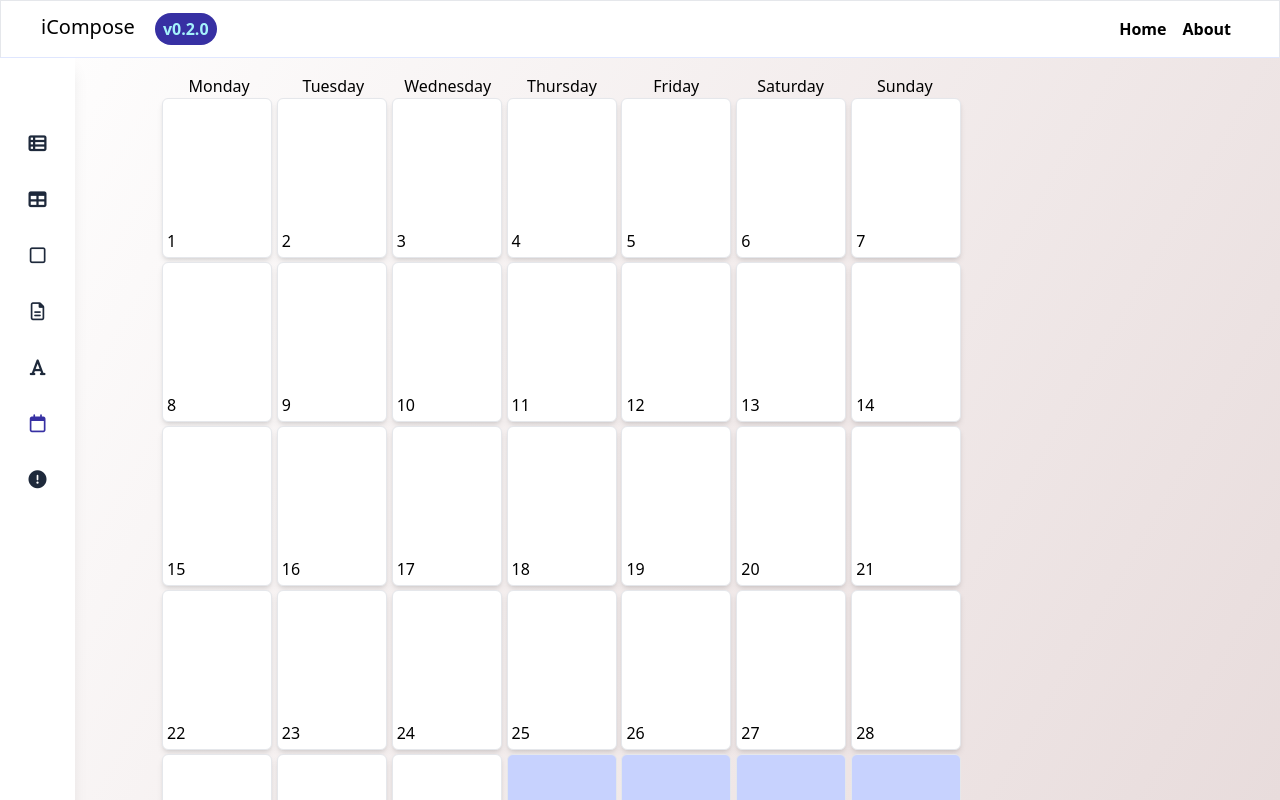
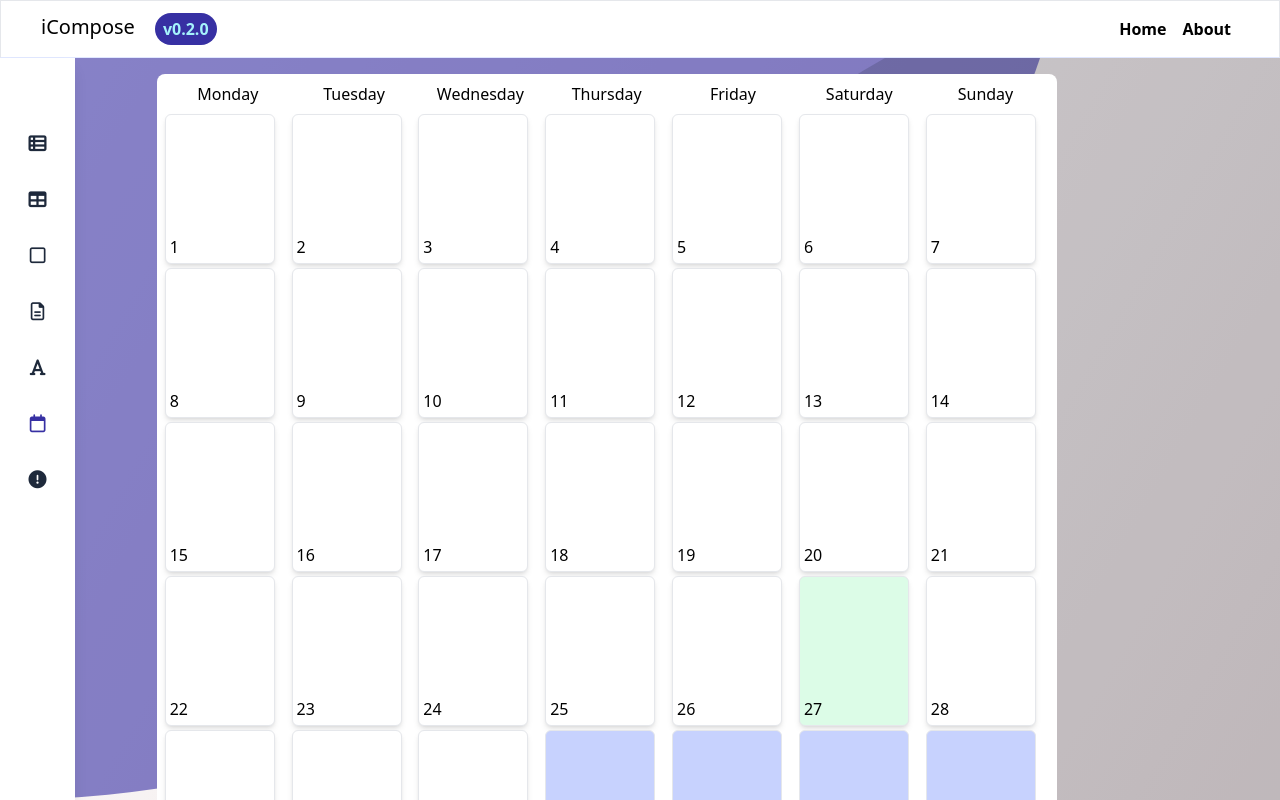
Before and after one commit to Lithos-hub/iCompose-v2, a Vue app: page /calendar in a window 1280 px wide. Built offline with nearby package versions, Linux system fonts and the light colour scheme.

Commit message:
feat(home): add home view

```diff
--- a/src/App.vue
+++ b/src/App.vue
@@ -1,4 +1,10 @@
 <template>
+  <div
+    class="z-1 h-[2300px] w-[2200px] fixed -left-[1100px] -top-[1500px] rounded-[3000px] bg-indigo-800 opacity-60"
+  ></div>
+  <div
+    class="z-1 h-[2400px] w-[2500px] fixed -right-[1500px] -bottom-[1500px] rounded-[2000px] bg-slate-800 opacity-20"
+  ></div>
   <router-view></router-view>
 </template>
 
--- a/src/components/Calendar/CalendarDialog.vue
+++ b/src/components/Calendar/CalendarDialog.vue
@@ -5,7 +5,9 @@
     <h4 class="text-md mt-2 font-medium">
       Date:
       <span class="p-1 px-3 bg-indigo-800 text-white rounded-[25px]">{{
-        `${date.day}-${date.month}-${date.year}`
+        `${formatDateNumber(date.day)}-${formatDateNumber(date.month)}-${
+          date.year
+        }`
       }}</span>
     </h4>
     <h4 class="text-md mt-10 font-medium">Current events</h4>
@@ -96,6 +98,9 @@ const eventData: Ref<EventModel> = ref({
   description: "",
 });
 
+const formatDateNumber = (num: number) => {
+  return num < 10 ? `0${num}` : num;
+};
 const addEvent = () => {
   emit("add", { id: new Date().getTime() as number, ...eventData.value });
   eventData.value = {
--- a/src/components/Calendar/CalendarGrid.vue
+++ b/src/components/Calendar/CalendarGrid.vue
@@ -1,9 +1,11 @@
 <template>
-  <div class="grid grid-flow-col h-screen mx-auto w-full">
+  <div class="grid grid-flow-col h-auto mx-auto w-full">
     <div></div>
-    <div class="relative mt-4 w-full max-w-[800px]">
-      <CalendarDays class="absolute top-0" />
-      <div class="grid grid-cols-7 gap-1 relative">
+    <div
+      class="relative mt-4 w-full max-w-[900px] h-auto bg-white p-2 rounded-lg"
+    >
+      <CalendarDays />
+      <div class="grid grid-cols-7 gap-1 relative mt-2">
         <CalendarCell
           class="bg-indigo-200 border"
           v-for="n in calendarFirstDay"
@@ -12,13 +14,17 @@
           "
         />
         <CalendarCell
-          class="border bg-white shadow-md hover:shadow-md cursor-pointer duration-200 hover:bg-slate-200 hover:border hover:border-indigo-900"
+          :class="`${
+            i + 1 === currentDay
+              ? 'cell__default bg-green-100'
+              : 'cell__default bg-white'
+          }`"
           v-for="(items, i) of events"
           :key="i"
           :number-day="i + 1"
           :eventItems="items"
           @delete="deleteEvent"
-          @click="showAddEventDialog(items as EventModel[], i + 1)"
+          @click="showAddEventDialog(i + 1)"
         />
         <CalendarCell
           class="bg-indigo-200 border"
@@ -67,6 +73,7 @@ const openDialog: Ref<boolean> = ref(false);
 
 const date = new Date();
 
+const currentDay = ref(date.getDate());
 const currentDateData = ref({
   year: date.getFullYear(),
   month: date.getMonth() + 1,
@@ -111,7 +118,7 @@ const getLastDayPosition = () => {
   calendarLastDay.value = day - 1;
   restDaysInMonth.value = daysInWeek - calendarLastDay.value - 1;
 };
-const showAddEventDialog = (items: EventModel[], n: number) => {
+const showAddEventDialog = (n: number) => {
   currentDateData.value.day = n;
   openDialog.value = true;
 };
--- a/src/components/Navbar.vue
+++ b/src/components/Navbar.vue
@@ -1,6 +1,6 @@
 <template>
   <nav
-    class="py-3 px-10 flex justify-between border border-b-indigo-100 bg-white"
+    class="z-20 py-3 px-10 flex justify-between border border-b-indigo-100 bg-white"
   >
     <div class="flex">
       <h1 class="text-xl">iCompose</h1>
--- a/src/components/Spreadsheet/SpreadsheetTable.vue
+++ b/src/components/Spreadsheet/SpreadsheetTable.vue
@@ -23,7 +23,7 @@
       </div>
     </div>
     <div
-      class="w-max max-w-[1600px] max-h-[700px] mx-auto overflow-y-scroll mt-2 shadow-lg"
+      class="w-max max-w-[1600px] max-h-[700px] mx-auto overflow-y-scroll mt-2 shadow-lg bg-slate-400"
     >
       <table>
         <thead class="sticky top-0 bg-slate-400 text-slate-800">
--- a/src/scss/_calendar.scss
+++ b/src/scss/_calendar.scss
@@ -1,3 +1,7 @@
 .cell {
-  @apply h-[160px] w-[110px] rounded-md;
+  @apply h-[150px] w-[110px] rounded-md;
 }
+
+.cell__default {
+  @apply border shadow-md hover:shadow-md cursor-pointer duration-200 hover:bg-slate-200 hover:border hover:border-indigo-900;
+}
--- a/src/views/HomeView.vue
+++ b/src/views/HomeView.vue
@@ -1,5 +1,12 @@
 <template>
-  <h1>Home</h1>
+  <div
+    class="fixed top-1/2 left-1/2 -translate-x-1/2 -translate-y-1/2 text-center"
+  >
+    <h1 class="text-5xl text-indigo-800">iCompose</h1>
+    <p class="text-lg mt-5 text-slate-800">
+      Components portfolio made with Vue 3, Vite, TypeScript and Tailwind CSS
+    </p>
+  </div>
 </template>
 
 <script lang="ts">
```
